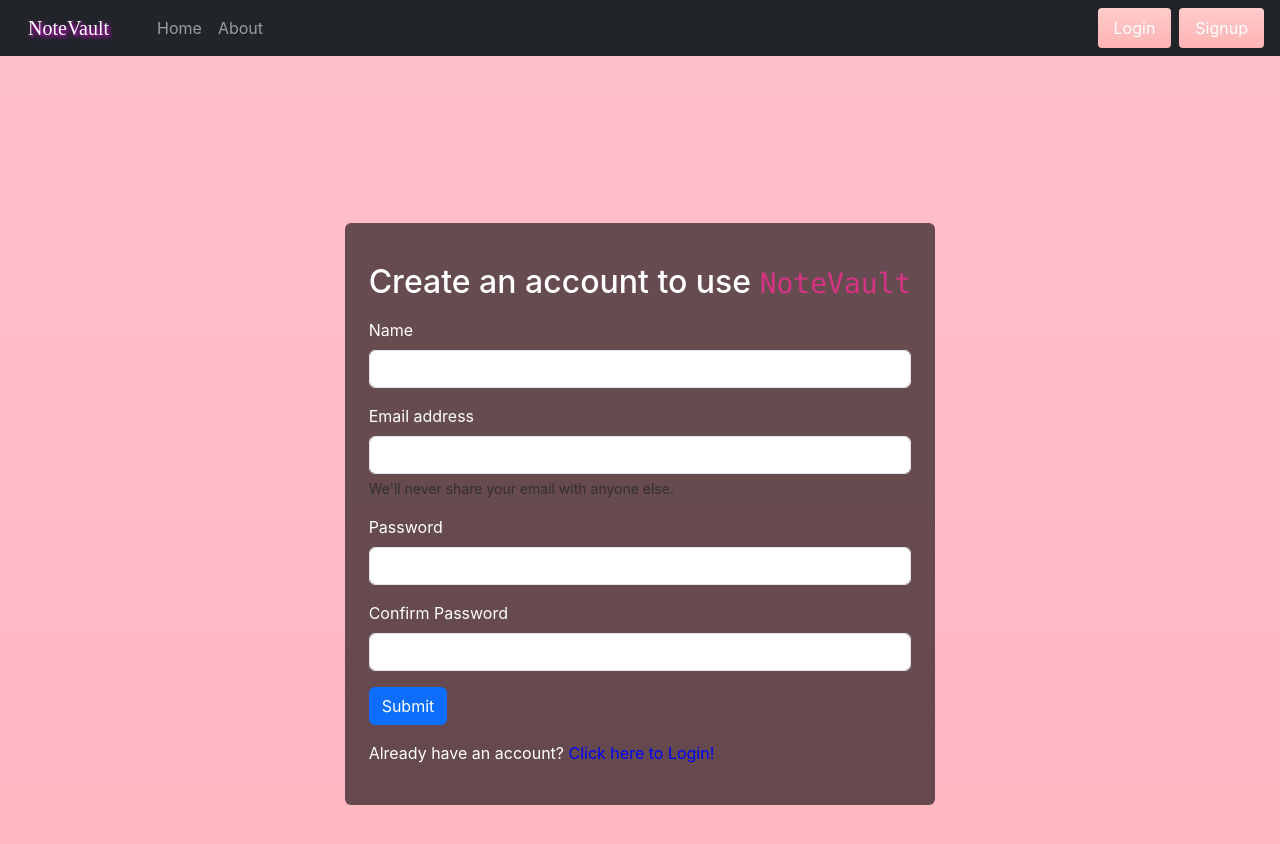
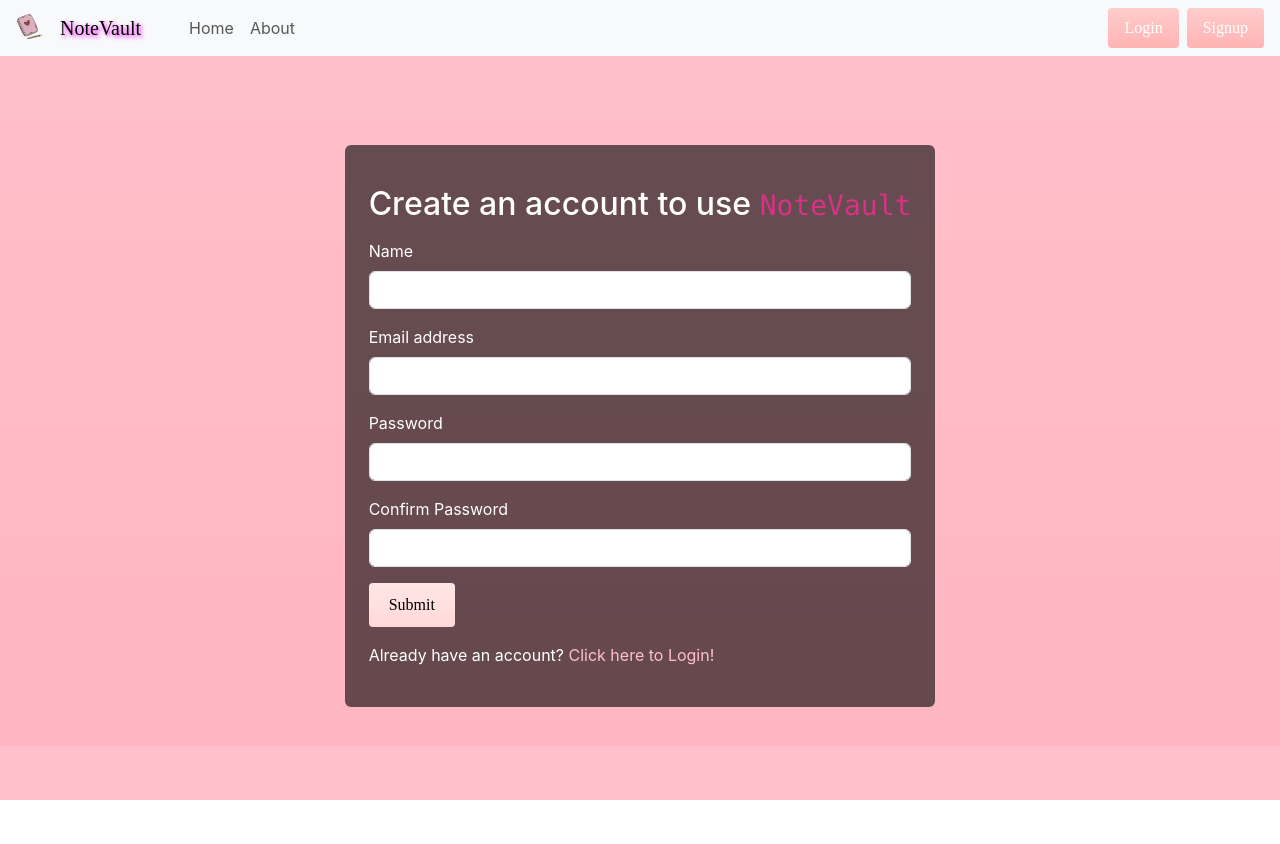
Before and after one commit to Rahimeen-Altaf/NoteVault-MERN-Frontend, a React (Create React App) app: page /signup in a window 1280 px wide. Shown: the top 844 px of the page. After the commit the page ends 800 px from the top, so only its background shows below. Built offline with nearby package versions, Linux system fonts and the light colour scheme; the HTML template or start-up script is replaced by a standard one.

Commit message:
Pink Themed UI

```diff
--- a/src/App.css
+++ b/src/App.css
@@ -1,7 +1,8 @@
 .App {
+  margin-top: 0;
+  padding-top: 0;
   text-align: center;
-  color: 'linear-gradient(to bottom, pink, purple, pink)' ;
-  background: 'linear-gradient(to bottom, pink, purple, pink)'
+  background: linear-gradient(to bottom, pink, purple, pink)
 }
 
 .App-logo {
@@ -34,6 +35,7 @@
   from {
     transform: rotate(0deg);
   }
+
   to {
     transform: rotate(360deg);
   }
--- a/src/components/AddNote.js
+++ b/src/components/AddNote.js
@@ -20,7 +20,7 @@ export default function AddNote(props) {
 
   return (
     <div className="container my-3">
-      <h2>Add a Note</h2>
+      <h2 style={{ fontFamily: "Tangerine', cursive" }}>Add a Note</h2>
       <form className='my-3'>
         <div className="mb-3">
           <label htmlFor="title" className="form-label">Title</label>
@@ -34,7 +34,7 @@ export default function AddNote(props) {
           <label htmlFor="tag" className="form-label">Tag</label>
           <input type="text" className="form-control" value={note.tag} minLength={2} required id="tag" name="tag" onChange={onChange} />
         </div>
-        <button disabled={note.title.length < 5 || note.description.length < 5} type="submit" className="btn btn-primary" onClick={handleClick}>Add Note</button>
+        <button disabled={note.title.length < 5 || note.description.length < 5} type="submit" className="btn btn-dark-pink" onClick={handleClick}>Add Note</button>
       </form>
     </div>
   )
--- a/src/components/Login.js
+++ b/src/components/Login.js
@@ -38,22 +38,21 @@ export default function Login(props) {
   };
 
   return (
-    <div className='mt-2' style={{ display: 'flex', justifyContent: 'center', alignItems: 'center', height: '100vh'}}>
-      <div className='text-white p-4 rounded' style={{ background: 'rgba(0, 0, 0, 0.6)' }}>
+    <div style={{ display: 'flex', justifyContent: 'center', alignItems: 'center', height: '80vh', marginTop: "0", marginBottom: "0" }}>
+      <div className='text-white p-4 rounded' style={{ background: 'rgba(0, 0, 0, 0.6)', marginTop: "0", marginBottom: "0" }}>
         <h2 className='my-3'>Login to continue to <code>NoteVault</code></h2>
         <form onSubmit={handleSubmit}>
           <div className="my-3">
             <label htmlFor="email" className="form-label">Email address</label>
             <input type="email" className="form-control" onChange={onChange} value={credentials.email} name="email" id="email" aria-describedby="emailHelp" />
-            <div id="emailHelp" className="form-text">We'll never share your email with anyone else.</div>
           </div>
           <div className="mb-3">
             <label htmlFor="password" className="form-label">Password</label>
             <input type="password" className="form-control" onChange={onChange} value={credentials.password} name="password" id="password" />
           </div>
-          <button type="submit" className="btn btn-primary">Submit</button>
+          <button type="submit" className="btn btn-dark-pink">Submit</button>
         </form>
-        <p className="mt-3">Don't have an account? <span onClick={goToSignup} style={{ color: 'blue', cursor: 'pointer' }}>Click here to make one!</span></p>
+        <p className="mt-3">Don't have an account? <span onClick={goToSignup} style={{ color: 'pink', cursor: 'pointer' }}>Click here to make one!</span></p>
       </div>
     </div>
   );
--- a/src/components/Navbar.js
+++ b/src/components/Navbar.js
@@ -1,5 +1,6 @@
 import React, { useEffect } from 'react';
 import { Link, useLocation, useNavigate } from "react-router-dom";
+import logo from '../favicon-32x32.png';
 
 export default function Navbar() {
   let navigate = useNavigate();
@@ -15,8 +16,9 @@ export default function Navbar() {
   }, [location]);
 
   return (
-    <nav className="navbar navbar-expand-lg navbar-dark bg-dark">
+    <nav className="navbar navbar-expand-lg navbar-light bg-light">
       <div className="container-fluid">
+        <img src={logo} alt="logo" width="32" height="32" />
         <Link className="navbar-brand" to="/" style={logoStyle}>NoteVault</Link>
         <button className="navbar-toggler" type="button" data-bs-toggle="collapse" data-bs-target="#navbarSupportedContent" aria-controls="navbarSupportedContent" aria-expanded="false" aria-label="Toggle navigation">
           <span className="navbar-toggler-icon"></span>
--- a/src/components/Notes.js
+++ b/src/components/Notes.js
@@ -1,27 +1,25 @@
-import React, { useContext, useEffect, useRef, useState } from 'react'
+import React, { useContext, useEffect, useRef, useState } from 'react';
 import NoteContext from '../context/notes/noteContext';
 import NoteItem from './NoteItem';
 import AddNote from './AddNote';
 import { useNavigate } from 'react-router-dom';
 
 export default function Notes(props) {
-
   let navigate = useNavigate();
-
   const context = useContext(NoteContext);
   const { notes, getNotes, editNote } = context;
 
   useEffect(() => {
-    if(localStorage.getItem('token')){
-    getNotes();
+    if (localStorage.getItem('token')) {
+      getNotes();
     } else {
       props.showAlert("You are not logged in. Please login to continue", "danger");
       navigate('/login');
     }
     // eslint-disable-next-line
-  }, [])
+  }, []);
 
-  const [note, setNote] = useState({ id: "", etitle: "", edescription: "", etag: "default" })
+  const [note, setNote] = useState({ id: "", etitle: "", edescription: "", etag: "default" });
 
   const updateNote = (currentNote) => {
     ref.current.click();
@@ -31,9 +29,8 @@ export default function Notes(props) {
   const ref = useRef(null);
   const refClose = useRef(null);
 
-
   const handleClick = (e) => {
-    console.log("Updating a note", note)
+    console.log("Updating a note", note);
     editNote(note.id, note.etitle, note.edescription, note.etag);
     refClose.current.click();
     props.showAlert("Note updated successfully", "success");
@@ -52,12 +49,12 @@ export default function Notes(props) {
       <div className="modal fade" id="exampleModal" tabIndex="-1" aria-labelledby="exampleModalLabel" aria-hidden="true">
         <div className="modal-dialog modal-dialog-centered modal-dialog-scrollable">
           <div className="modal-content">
-            <div className="modal-header">
-              <h5 className="modal-title" id="exampleModalLabel">Edit Note</h5>
-              <button type="button" className="btn-close" data-bs-dismiss="modal" aria-label="Close"></button>
+            <div className="modal-header" style={{ display: "flex", justifyContent: "space-between" }}>
+              <h5 className="modal-title" id="exampleModalLabel" style={{ fontFamily: "'Pacifico', cursive", order: "1", flexGrow: "1" }}>Edit Note</h5>
+              <button type="button" className="btn-close" data-bs-dismiss="modal" aria-label="Close" style={{ order: "2" }}></button>
             </div>
             <div className="modal-body">
-              <form className='my-3'>
+              <form className="my-3">
                 <div className="mb-3">
                   <label htmlFor="title" className="form-label">Title</label>
                   <input type="text" className="form-control" minLength={5} required id="etitle" name="etitle" value={note.etitle} aria-describedby="emailHelp" onChange={onChange} />
@@ -73,19 +70,17 @@ export default function Notes(props) {
               </form>
             </div>
             <div className="modal-footer">
-              <button type="button" ref={refClose} className="btn btn-secondary" data-bs-dismiss="modal">Close</button>
-              <button type="button" disabled={note.etitle.length < 5 || note.edescription.length < 5} onClick={handleClick} className="btn btn-primary">Update changes</button>
+              <button type="button" ref={refClose} className="btn btn-dark-pink" data-bs-dismiss="modal">Close</button>
+              <button type="button" disabled={note.etitle.length < 5 || note.edescription.length < 5} onClick={handleClick} className="btn btn-dark-pink">Update changes</button>
             </div>
           </div>
         </div>
       </div>
 
-
-
       <div className="row my-3">
         <h2>Your Notes</h2>
         {
-          !notes.length ? <div className='container mx-2'> No Notes to display </div> :
+          !notes.length ? <div className="container mx-2" style={{ fontFamily: "'Pacifico', cursive" }}> No Notes to display </div> :
             <>
               {
                 notes.map((note) => (
@@ -96,5 +91,5 @@ export default function Notes(props) {
         }
       </div>
     </>
-  )
+  );
 }
--- a/src/components/Signup.js
+++ b/src/components/Signup.js
@@ -52,8 +52,8 @@ export default function Signup(props) {
   };
 
   return (
-    <div className='mt-2' style={{ display: 'flex', justifyContent: 'center', alignItems: 'center', height: '100vh'}}>
-      <div className='text-white p-4 rounded' style={{ background: 'rgba(0, 0, 0, 0.6)' }}>
+    <div style={{ display: 'flex', justifyContent: 'center', alignItems: 'center', height: '80vh', marginTop: "0", marginBottom: "0" }}>
+      <div className='text-white p-4 rounded' style={{ background: 'rgba(0, 0, 0, 0.6)', marginTop: "0", marginBottom: "0" }}>
         <h2 className='my-3'>Create an account to use <code>NoteVault</code></h2>
         <form onSubmit={handleSubmit}>
           <div className="my-3">
@@ -63,7 +63,6 @@ export default function Signup(props) {
           <div className="mb-3">
             <label htmlFor="email" className="form-label">Email address</label>
             <input type="email" className="form-control" name="email" id="email" onChange={onChange} />
-            <div id="emailHelp" className="form-text">We'll never share your email with anyone else.</div>
           </div>
           <div className="mb-3">
             <label htmlFor="password" className="form-label">Password</label>
@@ -73,9 +72,9 @@ export default function Signup(props) {
             <label htmlFor="cpassword" className="form-label">Confirm Password</label>
             <input type="password" className="form-control" name="cpassword" id="cpassword" onChange={onChange} minLength={5} required />
           </div>
-          <button type="submit" className="btn btn-primary">Submit</button>
+          <button type="submit" className="btn btn-dark-pink">Submit</button>
         </form>
-        <p className="mt-3">Already have an account? <span onClick={goToLogin} style={{ color: 'blue', cursor: 'pointer' }}>Click here to Login!</span></p>
+        <p className="mt-3">Already have an account? <span onClick={goToLogin} style={{ color: 'pink', cursor: 'pointer' }}>Click here to Login!</span></p>
       </div>
     </div>
   );
--- a/src/index.css
+++ b/src/index.css
@@ -1,8 +1,8 @@
 body {
+  margin-top: 0;
+  padding-top: 0;
   background: linear-gradient(to bottom, #ffc0cb, #ffb6c1);
-  margin: 0;
-  font-family: 'Quicksand', sans-serif;
-  font-family: -apple-system, BlinkMacSystemFont, 'Segoe UI', 'Roboto', 'Oxygen', 'Ubuntu', 'Cantarell', 'Fira Sans', 'Droid Sans', 'Helvetica Neue', sans-serif;
+  font-family: -apple-system, BlinkMacSystemFont, 'Segoe UI', 'Roboto', 'Oxygen', 'Ubuntu', 'Cantarell', 'Fira Sans', 'Droid Sans', 'Helvetica Neue', sans-serif, 'Quicksand', sans-serif;
   -webkit-font-smoothing: antialiased;
   -moz-osx-font-smoothing: grayscale;
 }
@@ -18,16 +18,44 @@ i {
 
 .btn-light-pink {
   background: linear-gradient(to bottom, #ffcccc, #ffb3b3);
-  color: #fff; /* Text color */
-  border: none; /* Remove the border */
-  border-radius: 4px; /* Add rounded corners if desired */
-  padding: 8px 16px; /* Adjust padding as needed */
+  color: #fff;
+  /* Text color */
+  border: none;
+  /* Remove the border */
+  border-radius: 4px;
+  /* Add rounded corners if desired */
+  padding: 8px 16px;
+  /* Adjust padding as needed */
+  text-decoration: none;
+  display: inline-block;
+  font-family: 'Pacifico', cursive;
+  cursor: pointer;
+  transition: background 0.3s ease;
+  /* Add a smooth transition on hover */
+}
+
+
+.btn-light-pink:hover {
+  background: linear-gradient(to bottom, #ffb3b3, #ff9999);
+  /* Change the gradient on hover */
+}
+
+.btn-dark-pink {
+  background: linear-gradient(to bottom, #ffe6e6, #ffd9d9);
+  color: black;
+  /* Changed text color to a shade of pink */
+  border: none;
+  border-radius: 4px;
+  padding: 10px 20px;
   text-decoration: none;
   display: inline-block;
   cursor: pointer;
-  transition: background 0.3s ease; /* Add a smooth transition on hover */
+  transition: background 0.3s ease;
+  font-family: 'Pacifico', cursive;
+
 }
 
-.btn-light-pink:hover {
-  background: linear-gradient(to bottom, #ffb3b3, #ff9999); /* Change the gradient on hover */
+.btn-dark-pink:hover {
+  background: linear-gradient(to bottom, #ffb3b3, #ff9999);
+  /* Change the gradient on hover */
 }
```
Also changed, not shown: src/favicon-32x32.png (added).
